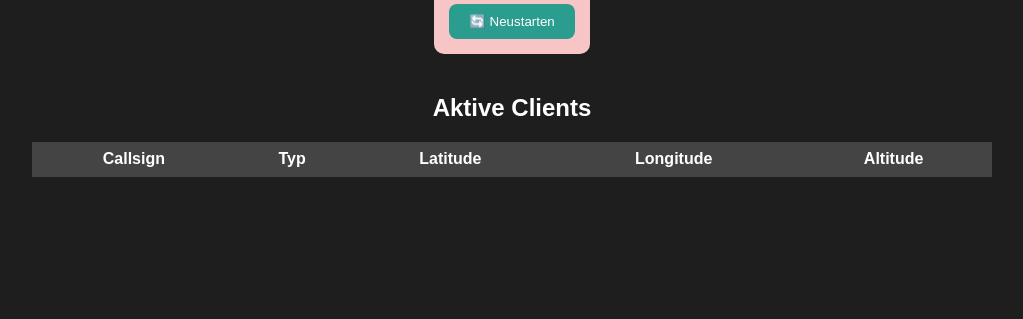
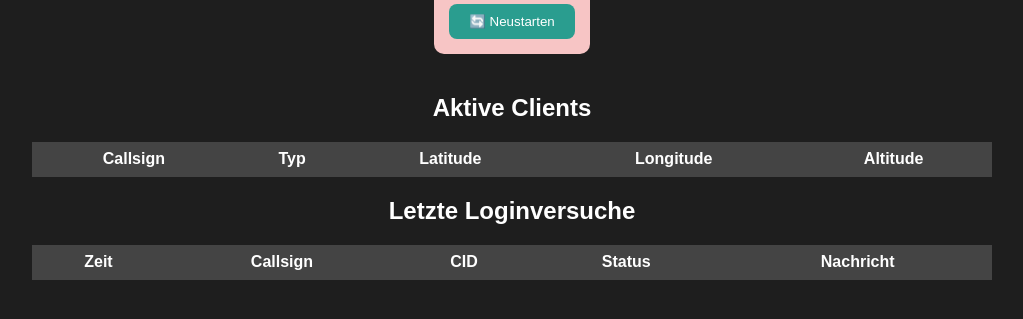
Before and after one commit to cedric1982/fsd, a Flask app: page / in a window 1280 px wide. Shown: the part 237-556 px from the top of the page, without its empty margins (128-1151 px from the left). Run offline with Flask 3, Linux system fonts and the light colour scheme; data that the repository does not hold is empty.

Commit message:
Update index.html

```diff
--- a/web/templates/index.html
+++ b/web/templates/index.html
@@ -29,6 +29,22 @@
         <tbody></tbody>
     </table>
 
+
+    <h2>Letzte Loginversuche</h2>
+<table id="logins">
+    <thead>
+        <tr>
+            <th>Zeit</th>
+            <th>Callsign</th>
+            <th>CID</th>
+            <th>Status</th>
+            <th>Nachricht</th>
+        </tr>
+    </thead>
+    <tbody></tbody>
+</table>
+
+
     <script src="/static/app.js"></script>
 </body>
 </html>
```
